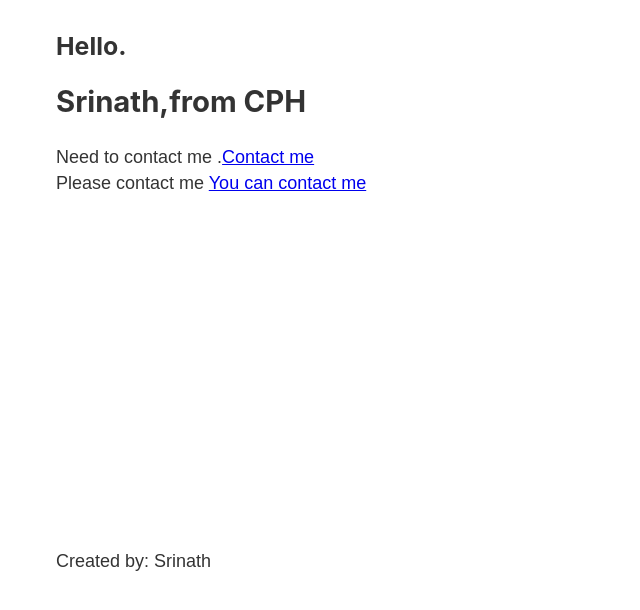
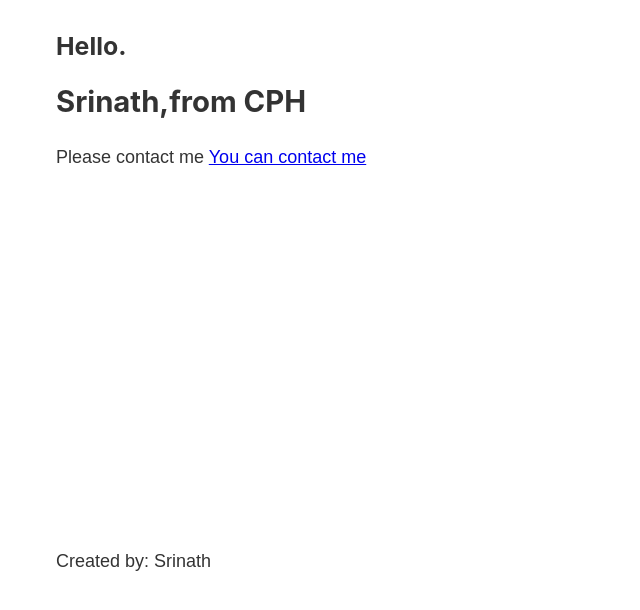
Before and after one commit to srinath1/gatsby-test, a Gatsby site: page / in a window 1280 px wide. Shown: the part 182-792 px from the top of the page, without its empty margins (227-867 px from the left). Built offline with nearby package versions, Linux system fonts and the light colour scheme; Gatsby itself is replaced by a stand-in of ours.

Commit message:
chnaged index.page

```diff
--- a/src/pages/index.js
+++ b/src/pages/index.js
@@ -10,11 +10,9 @@ const IndexPage = () => {
 			<Head title="Home" />
 			<h3>Hello.</h3>
 			<h2>Srinath,from CPH</h2>
+
 			<p>
-				Need to contact me .<a href="/contact">Contact me</a>
-				<p>
-					Please contact me <Link to="/contact">You can contact me</Link>
-				</p>
+				Please contact me <Link to="/contact">You can contact me</Link>
 			</p>
 		</Layout>
 	);
```
